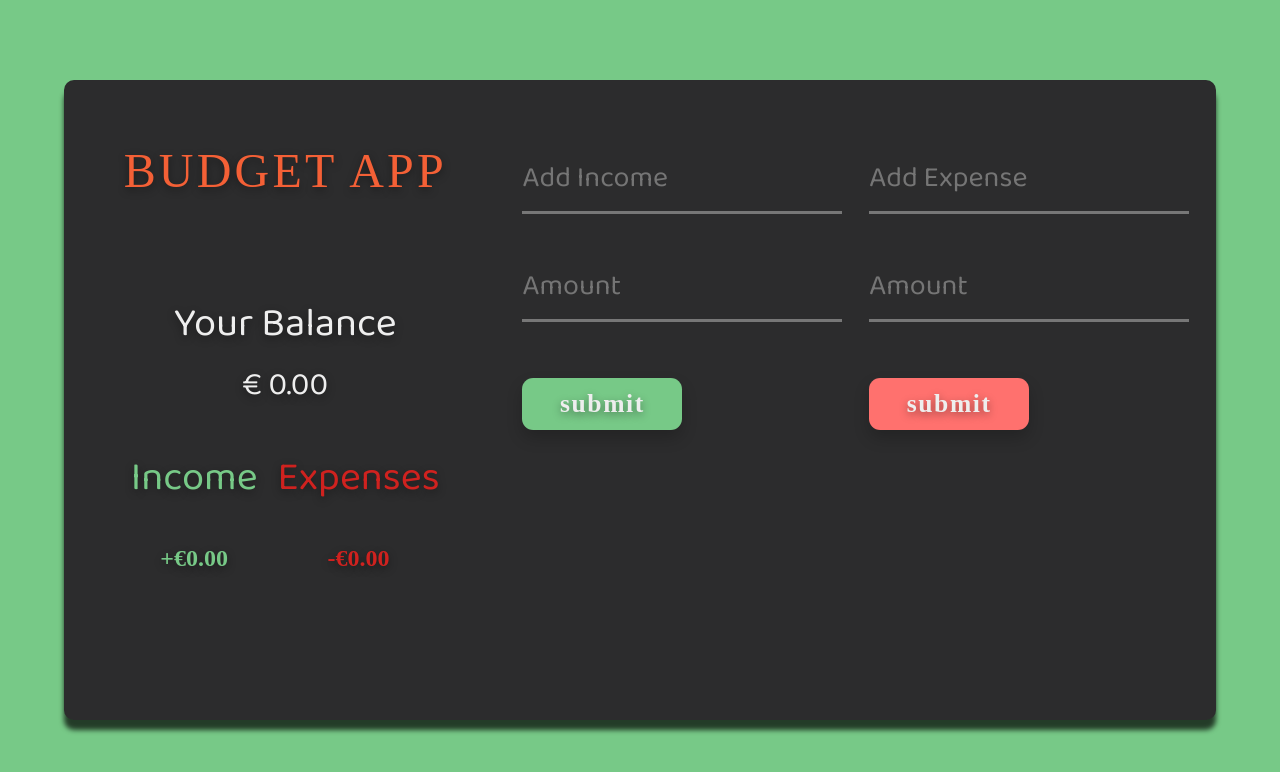
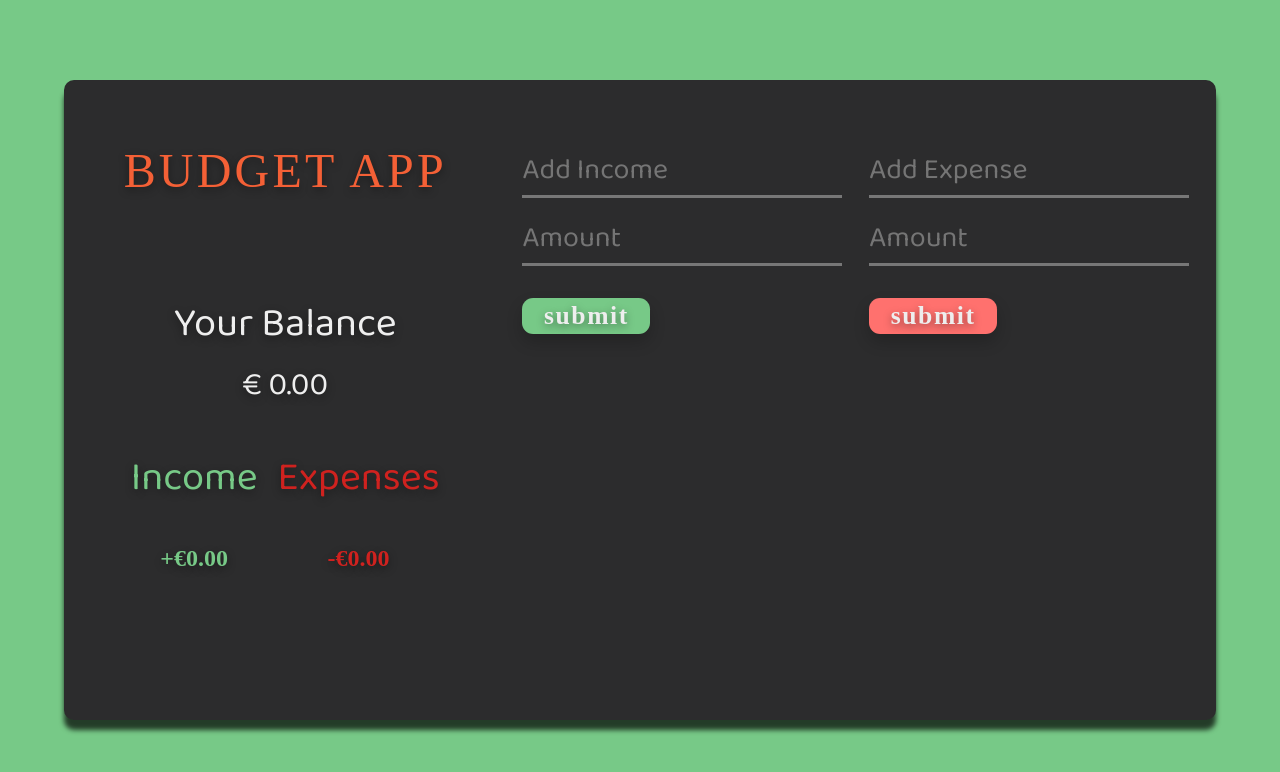
Before and after one commit to supriyakavathekar/Budget-final, a React (Vite) app: page / in a window 1280 px wide. Shown: the top 772 px of the page. Built offline with nearby package versions, Linux system fonts and the light colour scheme; a web font is replaced by a local one.

Commit message:
changed stylesheet for add transation

```diff
--- a/src/index.css
+++ b/src/index.css
@@ -138,11 +138,11 @@ body{
 
 .input-group input:not([type="submit"]) {
   width: 20rem;
-  margin-bottom: 2.5rem;
+  margin-bottom: 1rem;
   border: none;
   background: transparent;
   border-bottom: 0.2rem solid #777;
-  padding: 0.5rem 0.5rem 0.5rem 0;
+  padding: 0 ,0,0, 0;
   font-family: "Baloo Da 2", serif;
   font-size: 1.8rem;
   color: #eee;
@@ -151,16 +151,16 @@ body{
 }
 
 .income input:not([type="submit"]):focus {
-  border-bottom: 0.2rem solid #77c987;
+  border-bottom: 0.1rem solid #77c987;
 }
 
 .expence input:not([type="submit"]):focus {
-  border-bottom: 0.2rem solid #ff716e;
+  border-bottom: 0.1rem solid #ff716e;
 }
 
 .input-group input[type="submit"] {
-  width: 10rem;
-  padding: 0.7rem;
+  width: 8rem;
+  padding: 0.2rem;
   border: none;
   outline: none;
   border-radius: 0.7rem;
```
